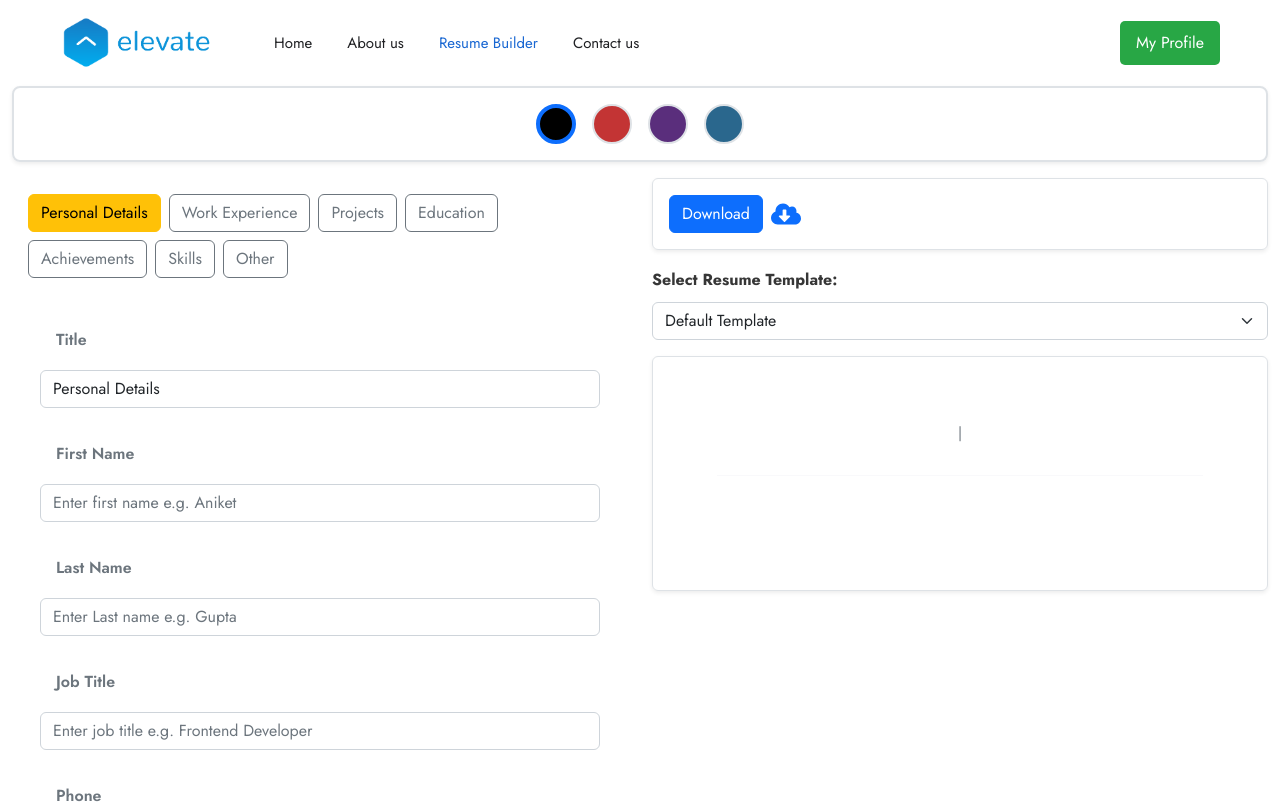
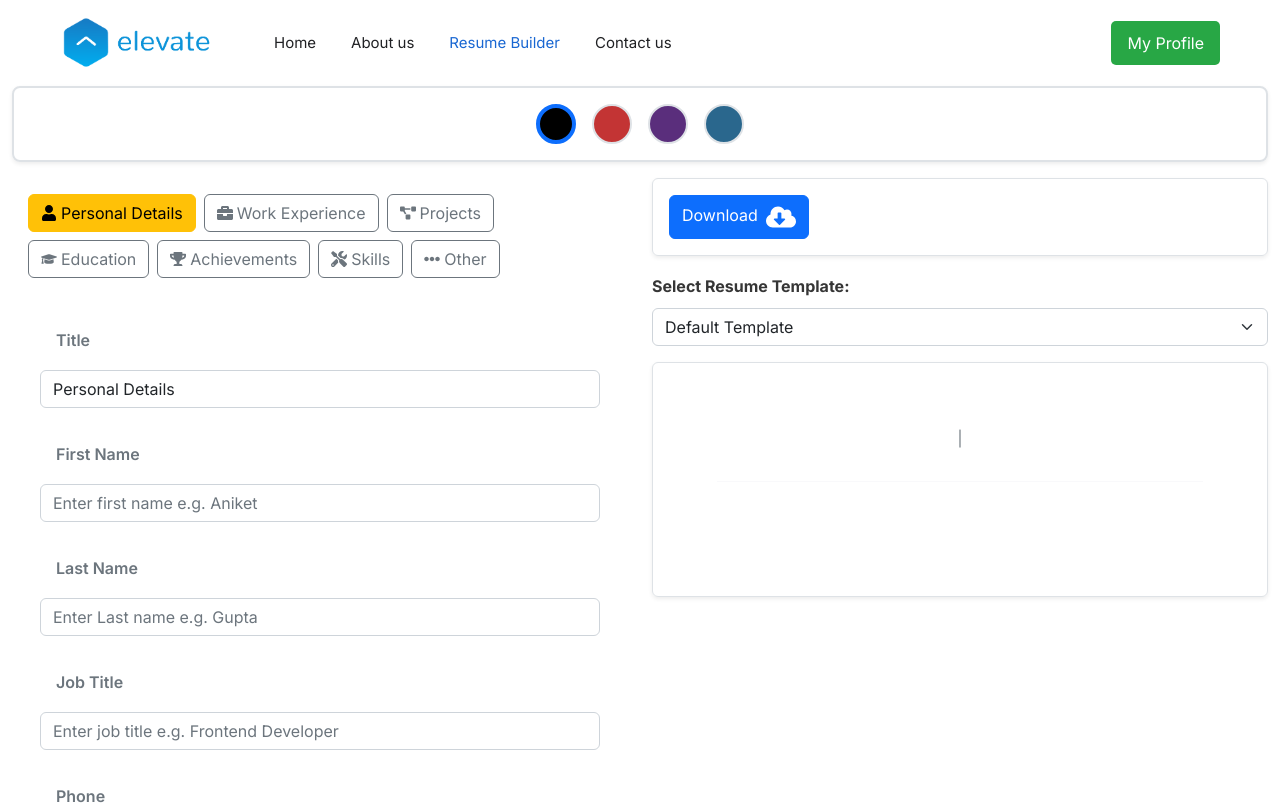
Before and after one commit to abelevate/elevate-frontend, a Next.js app: page /resume-builder in a window 1280 px wide. Shown: the top 804 px of the page. Built offline with nearby package versions, Linux system fonts and the light colour scheme.

Commit message:
changes made

```diff
--- a/app/layout.js
+++ b/app/layout.js
@@ -45,10 +45,7 @@ export default function RootLayout({ children }) {
   return (
     <html lang="en">
       <head>
-        <link
-          rel="stylesheet"
-          href="https://fonts.googleapis.com/css2?family=Jost:ital,wght@0,300;0,400;0,500;0,600;0,700;0,800;0,900;1,300;1,400;1,500;1,600;1,700;1,800;1,900&display=swap"
-        />
+      <link href="https://fonts.googleapis.com/css2?family=Inter:ital,opsz,wght@0,14..32,100..900;1,14..32,100..900&display=swap" rel="stylesheet"/>
         <meta httpEquiv="x-ua-compatible" content="ie=edge" />
         <meta
           name="keywords"
--- a/components/ResumeBuilder/Editor.jsx
+++ b/components/ResumeBuilder/Editor.jsx
@@ -8,7 +8,7 @@ import Achievments from "./sections/Achievments";
 import Skills from "./sections/Skills";
 import Others from "./sections/Others";
 import { resData } from "./data/resumeData";
-import { sections } from "./data/sections";
+import { sections , sectionIcons} from "./data/sections";
 import { FaCloudDownloadAlt } from "react-icons/fa";
 import jsPDF from "jspdf";
 import html2canvas from "html2canvas";
@@ -101,11 +101,12 @@ const Editor = () => {
                             <button
                                 key={key}
                                 onClick={() => tabChange(key)}
-                                className={`btn ${activeSection === key ? 'btn-warning' : 'btn-outline-secondary'}`}
+                                className={`btn ${activeSection === key ? 'btn-warning' : 'btn-outline-secondary'} d-flex align-items-center`}
                             >
-                                {sections[key]}
+                                {sectionIcons[key]} {sections[key]}
                             </button>
                         ))}
+
                     </div>
                     <div>
                         {activeSection === "personal_details" && <PersonalDetails handleSave={handleSave} handleTitleChange={handleTitleChange} setCurrValues={setCurrValues} currValues={currValues} />}
@@ -123,8 +124,9 @@ const Editor = () => {
                         <div className="d-flex align-items-center">
                             <button onClick={handleDownload} className="btn btn-primary">
                                 Download
+                                <FaCloudDownloadAlt size={30} className="ms-2 text-white" />
+
                             </button>
-                            <FaCloudDownloadAlt size={30} className="ms-2 text-primary" />
                         </div>
                     </div>
 
--- a/components/ResumeBuilder/data/sections.js
+++ b/components/ResumeBuilder/data/sections.js
@@ -1,9 +1,25 @@
+import {
+    FaUser, FaBriefcase, FaProjectDiagram, FaGraduationCap,
+    FaTrophy, FaTools, FaEllipsisH
+} from "react-icons/fa";
+
+// Icon map for each section key
+export const sectionIcons = {
+    personal_details: <FaUser className="me-1" />,
+    work_experience: <FaBriefcase className="me-1" />,
+    projects: <FaProjectDiagram className="me-1" />,
+    education: <FaGraduationCap className="me-1" />,
+    achievments: <FaTrophy className="me-1" />,
+    skills: <FaTools className="me-1" />,
+    other: <FaEllipsisH className="me-1" />
+};
+
 export const sections = {
-    "personal_details": "Personal Details",
-    "work_experience": "Work Experience",
-    "projects": "Projects",
-    "education": "Education",
-    "achievments": "Achievements",
-    "skills": "Skills",
-    "other": "Other"
+    personal_details: "Personal Details",
+    work_experience: "Work Experience",
+    projects: "Projects",
+    education: "Education",
+    achievments: "Achievements",
+    skills: "Skills",
+    other: "Other"
 };
--- a/components/about/About6.jsx
+++ b/components/about/About6.jsx
@@ -1,5 +1,6 @@
 import Image from "next/image";
 import Link from "next/link";
+import { BsCursorFill } from "react-icons/bs";
 
 const About6 = () => {
   return (
@@ -25,7 +26,8 @@ const About6 = () => {
                   </div>
                 </div>
 
-                <Link href="/about" className="theme-btn -blue">
+                <Link  href="/about" className="theme-btn -blue rounded-6xl" >
+                <BsCursorFill style={{paddingRight: "4px", fontSize: "1.5rem"}} />
                   Start Applying
                 </Link>
               </div>
--- a/components/about/About7.jsx
+++ b/components/about/About7.jsx
@@ -1,5 +1,6 @@
 import Image from "next/image";
 import Link from "next/link";
+import { FaBolt } from "react-icons/fa6";
 
 const About7 = () => {
   return (
@@ -41,7 +42,8 @@ const About7 = () => {
                     Want to seriously boost your job search game? Elevate lets you blitz through applications at lightning speed. Apply to way more jobs in way less time.
                   </p>
                 </div>
-                <Link href="/resumebuilder" className="theme-btn -blue">
+                <Link href="/resumebuilder" className="theme-btn -blue d-inline-flex align-items-center gap-2 rounded-5xl">
+                <FaBolt style={{paddingRight: "6px" , fontSize: "1.5rem"}} />
                   Boost Your Job Search
                 </Link>
               </div>
--- a/components/call-to-action/CallToAction11.jsx
+++ b/components/call-to-action/CallToAction11.jsx
@@ -1,4 +1,5 @@
 import Link from "next/link";
+import { FaChrome } from "react-icons/fa";
 
 const CallToAction11 = () => {
   return (
@@ -26,6 +27,7 @@ const CallToAction11 = () => {
                     href="/employers-dashboard/post-jobs"
                     className="theme-btn"
                   >
+                    <FaChrome  style={{paddingRight:"4px", fontSize:"1.5rem"}}/>
                     Download Extension
                   </Link>
                 </div>
--- /dev/null
+++ b/components/hero/hero-17/index.css
@@ -0,0 +1,3 @@
+div .subhead{
+    font-size: 4rem;
+}
--- a/components/home-17/Header.jsx
+++ b/components/home-17/Header.jsx
@@ -60,9 +60,9 @@ const Header = () => {
                     backgroundColor: "transparent",
                     border: "2px solid #0A3D62",
                     color: "#0A3D62",
-                    padding: "2px 6px",
-                    borderRadius: "4px",
-                    fontSize: "12px",
+                    padding: "2px 4px",
+                    borderRadius: "8px",
+                    fontSize: "10px",
                     marginLeft: "6px",
                     whiteSpace: "nowrap"
                   }}
--- a/styles/index.scss
+++ b/styles/index.scss
@@ -2,3 +2,8 @@
 @import "slick-carousel/slick/slick-theme.css";
 @import "~bootstrap/scss/bootstrap";
 @import "public/scss/main.scss";
+
+
+body{
+    font-family: "Inter", sans-serif;
+}
```
Also changed, not shown: components/about/About8.jsx (+7 -16 lines), components/hero/hero-17/index.jsx (+4 -3 lines).
